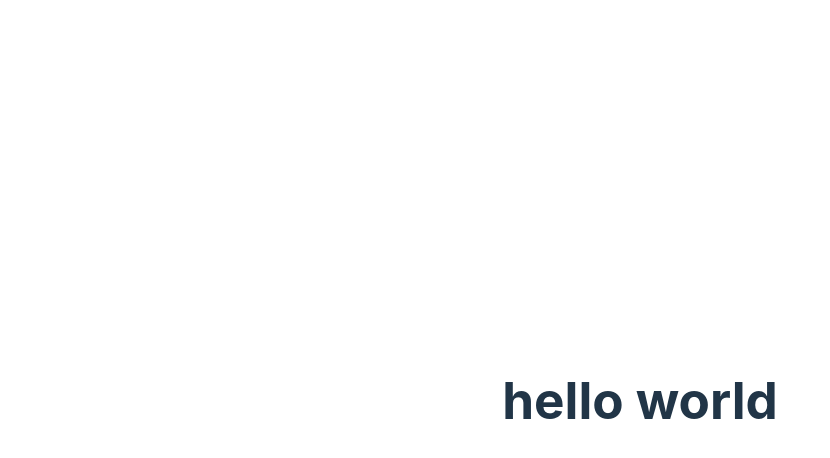
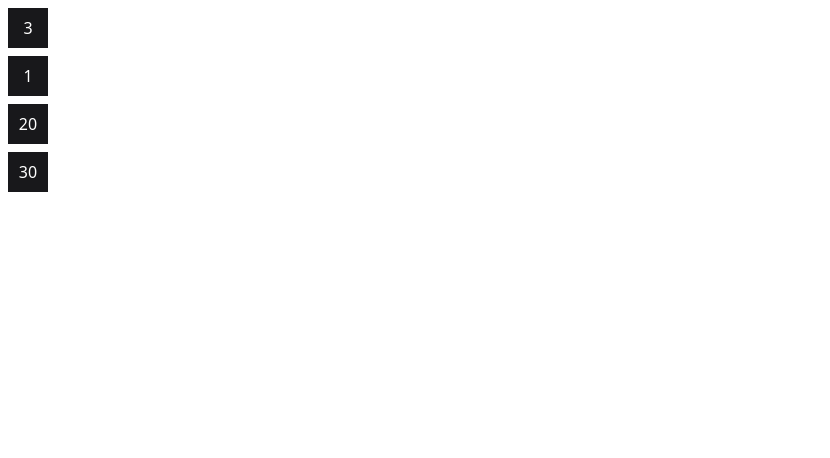
Before and after one commit to laurafoes/nlw-setup, a React (Vite) app in the folder web/: page / in a window 1280 px wide. Shown: the top 458 px of the page, without its empty margins (0-830 px from the left). Built offline with nearby package versions, Linux system fonts and the light colour scheme.

Commit message:
feat: tailwindcss setup

```diff
--- a/web/package.json
+++ b/web/package.json
@@ -16,6 +16,9 @@
     "@types/react": "^18.0.26",
     "@types/react-dom": "^18.0.9",
     "@vitejs/plugin-react": "^3.0.0",
+    "autoprefixer": "^10.4.13",
+    "postcss": "^8.4.21",
+    "tailwindcss": "^3.2.4",
     "typescript": "^4.9.3",
     "vite": "^4.0.0"
   }
--- /dev/null
+++ b/web/postcss.config.cjs
@@ -0,0 +1,6 @@
+module.exports = {
+  plugins: {
+    tailwindcss: {},
+    autoprefixer: {},
+  },
+}
--- a/web/src/App.css
+++ /dev/null
@@ -1,41 +0,0 @@
-#root {
-  max-width: 1280px;
-  margin: 0 auto;
-  padding: 2rem;
-  text-align: center;
-}
-
-.logo {
-  height: 6em;
-  padding: 1.5em;
-  will-change: filter;
-}
-.logo:hover {
-  filter: drop-shadow(0 0 2em #646cffaa);
-}
-.logo.react:hover {
-  filter: drop-shadow(0 0 2em #61dafbaa);
-}
-
-@keyframes logo-spin {
-  from {
-    transform: rotate(0deg);
-  }
-  to {
-    transform: rotate(360deg);
-  }
-}
-
-@media (prefers-reduced-motion: no-preference) {
-  a:nth-of-type(2) .logo {
-    animation: logo-spin infinite 20s linear;
-  }
-}
-
-.card {
-  padding: 2em;
-}
-
-.read-the-docs {
-  color: #888;
-}
--- a/web/src/App.tsx
+++ b/web/src/App.tsx
@@ -1,10 +1,14 @@
-import './App.css'
+import './styles/global.css'
+import Habit from './components/Habit'
 
 function App() {
   return (
-    <h1>
-      hello world
-    </h1>
+    <>
+      <Habit completed={3} />
+      <Habit completed={1} />
+      <Habit completed={20} />
+      <Habit completed={30} />
+    </>
   )
 }
 
--- /dev/null
+++ b/web/src/components/Habit.tsx
@@ -0,0 +1,15 @@
+import React from 'react'
+
+interface HabitProps {
+    completed: number
+}
+
+function Habit(props: HabitProps) {
+  return (
+    <div className='bg-zinc-900 w-10 h-10 text-white m-2 flex justify-center items-center'>
+        {props.completed}
+    </div>
+  )
+}
+
+export default Habit
--- a/web/src/index.css
+++ /dev/null
@@ -1,70 +0,0 @@
-:root {
-  font-family: Inter, Avenir, Helvetica, Arial, sans-serif;
-  font-size: 16px;
-  line-height: 24px;
-  font-weight: 400;
-
-  color-scheme: light dark;
-  color: rgba(255, 255, 255, 0.87);
-  background-color: #242424;
-
-  font-synthesis: none;
-  text-rendering: optimizeLegibility;
-  -webkit-font-smoothing: antialiased;
-  -moz-osx-font-smoothing: grayscale;
-  -webkit-text-size-adjust: 100%;
-}
-
-a {
-  font-weight: 500;
-  color: #646cff;
-  text-decoration: inherit;
-}
-a:hover {
-  color: #535bf2;
-}
-
-body {
-  margin: 0;
-  display: flex;
-  place-items: center;
-  min-width: 320px;
-  min-height: 100vh;
-}
-
-h1 {
-  font-size: 3.2em;
-  line-height: 1.1;
-}
-
-button {
-  border-radius: 8px;
-  border: 1px solid transparent;
-  padding: 0.6em 1.2em;
-  font-size: 1em;
-  font-weight: 500;
-  font-family: inherit;
-  background-color: #1a1a1a;
-  cursor: pointer;
-  transition: border-color 0.25s;
-}
-button:hover {
-  border-color: #646cff;
-}
-button:focus,
-button:focus-visible {
-  outline: 4px auto -webkit-focus-ring-color;
-}
-
-@media (prefers-color-scheme: light) {
-  :root {
-    color: #213547;
-    background-color: #ffffff;
-  }
-  a:hover {
-    color: #747bff;
-  }
-  button {
-    background-color: #f9f9f9;
-  }
-}
--- a/web/src/main.tsx
+++ b/web/src/main.tsx
@@ -1,7 +1,6 @@
 import React from 'react'
 import ReactDOM from 'react-dom/client'
 import App from './App'
-import './index.css'
 
 ReactDOM.createRoot(document.getElementById('root') as HTMLElement).render(
   <React.StrictMode>
--- /dev/null
+++ b/web/src/styles/global.css
@@ -0,0 +1,3 @@
+@tailwind base;
+@tailwind utilities;
+@tailwind components;
--- /dev/null
+++ b/web/tailwind.config.cjs
@@ -0,0 +1,11 @@
+/** @type {import('tailwindcss').Config} */
+module.exports = {
+  content: [
+    './src/**/*.tsx',
+    './index.html'
+  ],
+  theme: {
+    extend: {},
+  },
+  plugins: [],
+}
```
Also changed, not shown: 1 other file (tests, documents, lock files or other folders).
